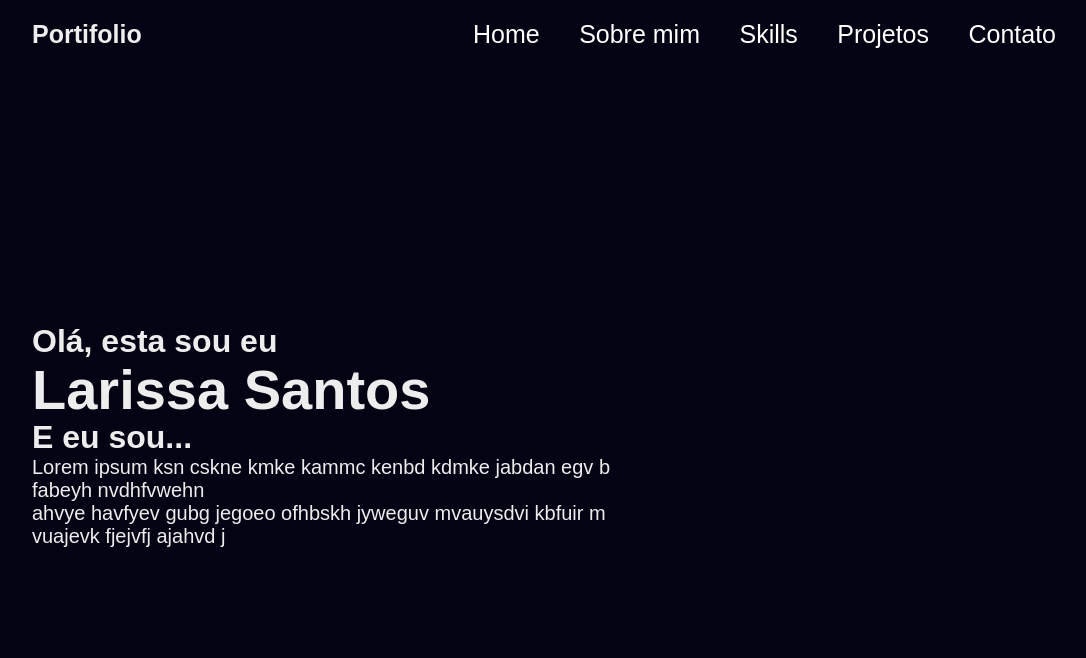
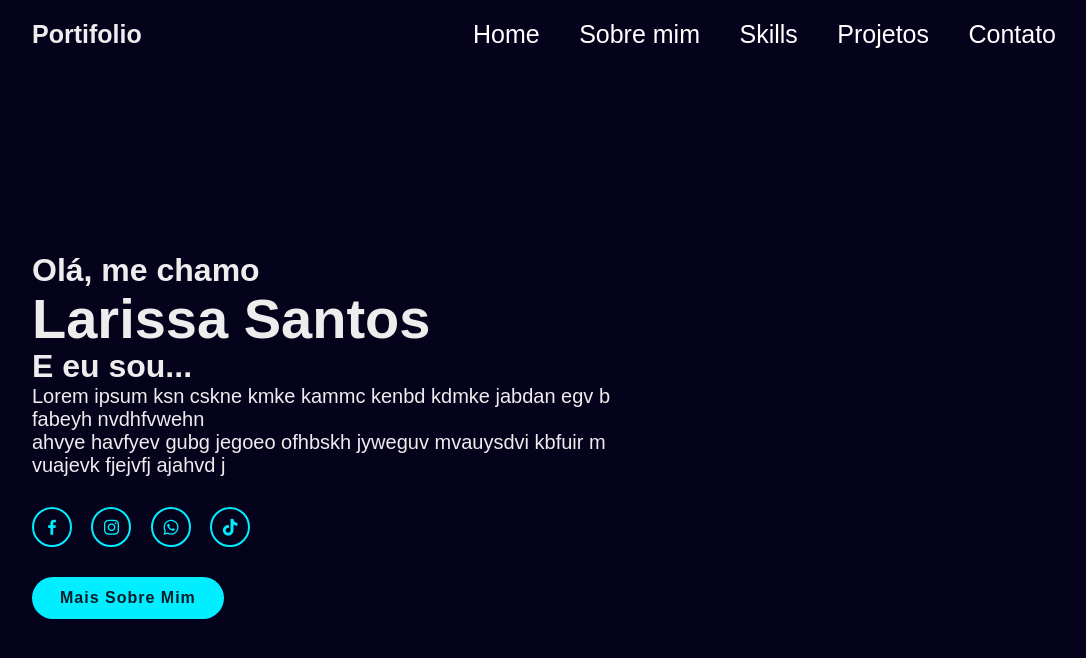
Before and after one commit to 2002Larissa/Portifolio, a plain HTML site: page index.html in a window 1280 px wide. Shown: the whole page, without its empty margins (96-1182 px from the left). Drawn offline with nearby package versions, Linux system fonts and the light colour scheme.

Commit message:
Alteração Home

```diff
--- a/CSS/estilo.css
+++ b/CSS/estilo.css
@@ -3,7 +3,7 @@
     padding: 0;
     box-sizing: border-box;
     font-family: 'poppins', sans-serif;
-    background-color: rgb(4, 3, 19);
+    background-color: rgb(5, 3, 28);
 }
 
 body{
@@ -78,3 +78,42 @@ body{
     font-size: 20px;
 
 }
+
+.home-sci a{
+    display: inline-flex;
+    justify-content: center;
+    align-items:center;
+    width: 40px;
+    height: 40px;
+    background: transparent;
+    border: 2px solid #0ef;
+    border-radius: 50%;
+    font-size: 20px;
+    color: #0ef;
+    text-decoration: none;
+    margin: 30px 15px 30px 0;
+}
+
+.home-sci a:hover{
+    background: #0ef;
+    color: #081b29;
+    box-shadow: 0 0 20px #0ef;
+}
+
+.btn-box{
+    display: inline-block;
+    padding: 12px 28px;
+    background: #0ef;
+    border-radius: 40px;
+    font-size: 16px;
+    color: #081b29;
+    letter-spacing: 1px;
+    text-decoration: none;
+    font-weight: 600;
+}
+
+.btn-box:hover{
+    box-shadow: 0 0 5px cyan,
+    0 0 5px cyan, 0 0 50px cyan,
+    0 0 100px cyan, 0 0 200 px cyan;
+}
--- a/index.html
+++ b/index.html
@@ -6,6 +6,7 @@
         <meta name="viewport" content="width=device-width, initial-scale=1.0">
         <title>Larissa Santos</title>
         <link rel="stylesheet" type="text/css"  href="CSS/estilo.css">
+        <link href='https://unpkg.com/boxicons@2.1.4/css/boxicons.min.css' rel='stylesheet'>
     </head>
 
     <body>
@@ -23,14 +24,21 @@
 
         <section class="home">
             <div class="home-content">
-                <h3>Olá, esta sou eu</h3>
+                <h3>Olá, me chamo</h3>
                 <h1>Larissa Santos</h1>
                 <h3>E eu sou...</h3>
                 <p>Lorem ipsum ksn cskne kmke kammc kenbd kdmke jabdan egv b fabeyh nvdhfvwehn
                 <br>ahvye havfyev gubg jegoeo ofhbskh jyweguv mvauysdvi kbfuir m vuajevk fjejvfj ajahvd j</p>
 
                 <div class="home-sci">
+                    <a href="#"><i class='bx bxl-facebook'></i></a>
+                    <a href="#"><i class='bx bxl-instagram' ></i></a>
+                    <a href="#"><i class='bx bxl-whatsapp' ></i></a>
+                    <a href="#"><i class='bx bxl-tiktok' ></i></a>
+                </div>
 
+                <div>
+                    <a href="#" class="btn-box">Mais Sobre Mim</a>
                 </div>
 
             </div>
```
Also changed, not shown: Imagens/homemroxo.png (renamed from CSS/Imagens/homemroxo.png), Imagens/instafuturistadohomem.png (renamed from CSS/Imagens/instafuturistadohomem.png).
